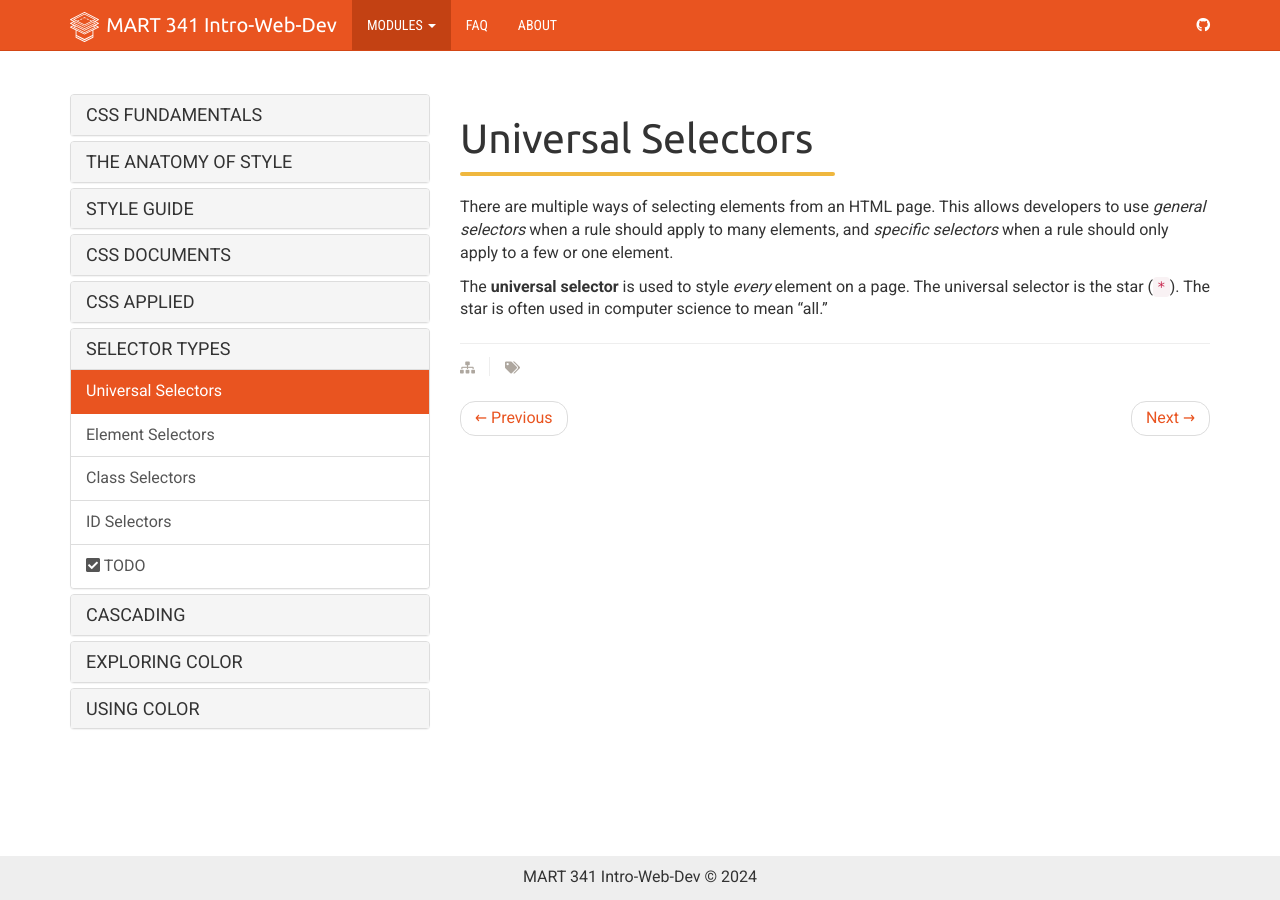
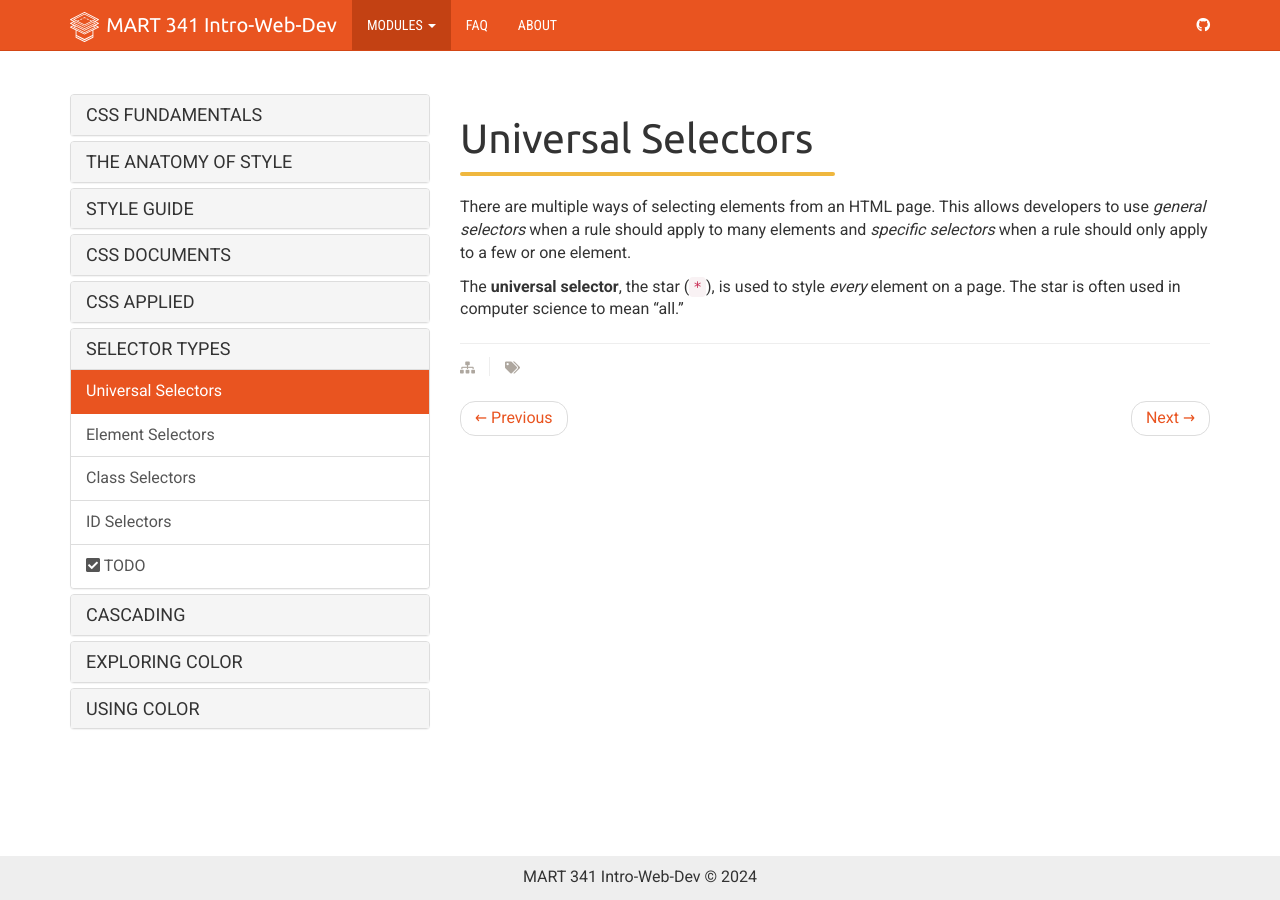
Before and after one commit to Montana-Media-Arts/webDesignFall2024, a Jekyll site: the page built from _docs/topic-09/05-selectors/01-page.md, in a window 1280 px wide. Built offline with Jekyll 4.4.1, drawn with Linux system fonts in a browser that asks for light colours; nearby versions of some CDN libraries.

Commit message:
Update 01-page.md

```diff
--- a/_docs/topic-09/05-selectors/01-page.md
+++ b/_docs/topic-09/05-selectors/01-page.md
@@ -6,9 +6,9 @@ permalink: /topic-09/selectors-universal/
 
 <div class="divider-heading"></div>
 
-There are multiple ways of selecting elements from an HTML page. This allows developers to use _general selectors_ when a rule should apply to many elements, and _specific selectors_ when a rule should only apply to a few or one element.
+There are multiple ways of selecting elements from an HTML page. This allows developers to use _general selectors_ when a rule should apply to many elements and _specific selectors_ when a rule should only apply to a few or one element.
 
-The **universal selector** is used to style _every_ element on a page. The universal selector is the star (`*`). The star is often used in computer science to mean "all."
+The **universal selector**, the star (`*`), is used to style _every_ element on a page. The star is often used in computer science to mean "all."
 
 
 <div class="codepen-embed">
```
